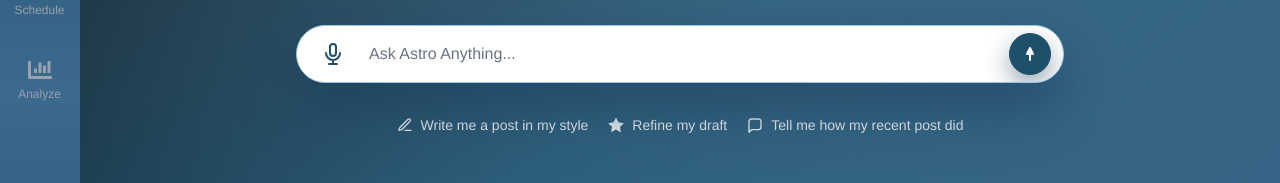
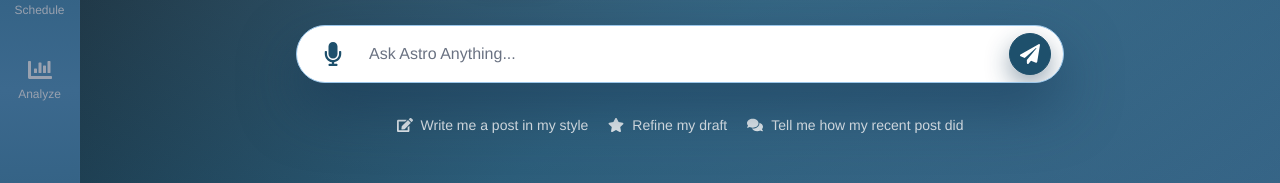
Before and after one commit to SimonNRisk/qtma25, a Next.js app in the folder frontend/: page /generate in a window 1280 px wide. Shown: the part 310-493 px from the top of the page. Built offline with nearby package versions, Linux system fonts and the light colour scheme; sample sign-in values are in the browser's storage.

Commit message:
chore: use react icons rather than inline svgs

```diff
--- a/frontend/src/app/generate/page.tsx
+++ b/frontend/src/app/generate/page.tsx
@@ -2,6 +2,7 @@
 
 import { useState } from 'react';
 import { AuthGuard } from '@/components/AuthGuard';
+import { FaMicrophone, FaPaperPlane, FaEdit, FaStar, FaComments } from 'react-icons/fa';
 
 type TabType = 'trending' | 'repackage' | 'chat';
 
@@ -90,14 +91,7 @@ export default function GeneratePage() {
                     className="pl-6 pr-4 py-4 text-brand-dark hover:opacity-80 transition-colors"
                     aria-label="Voice input"
                   >
-                    <svg className="w-6 h-6" fill="none" stroke="currentColor" viewBox="0 0 24 24">
-                      <path
-                        strokeLinecap="round"
-                        strokeLinejoin="round"
-                        strokeWidth={2}
-                        d="M19 11a7 7 0 01-7 7m0 0a7 7 0 01-7-7m7 7v4m0 0H8m4 0h4m-4-8a3 3 0 01-3-3V5a3 3 0 116 0v6a3 3 0 01-3 3z"
-                      />
-                    </svg>
+                    <FaMicrophone className="w-6 h-6" />
                   </button>
 
                   {/* Input Field */}
@@ -117,9 +111,7 @@ export default function GeneratePage() {
                     className="mr-3 p-2.5 bg-brand-dark hover:bg-brand-blue rounded-full transition-colors border border-brand-dark shadow-[0_10px_25px_rgba(20,56,84,0.45)]"
                     aria-label="Submit"
                   >
-                    <svg className="w-5 h-5 text-white" fill="currentColor" viewBox="0 0 20 20">
-                      <path d="M10 3a1 1 0 0 1 .894.553l3 6A1 1 0 0 1 13 11h-2v5a1 1 0 1 1-2 0v-5H7a1 1 0 0 1-.894-1.447l3-6A1 1 0 0 1 10 3z" />
-                    </svg>
+                    <FaPaperPlane className="w-5 h-5 text-white" />
                   </button>
                 </div>
               </div>
@@ -131,46 +123,21 @@ export default function GeneratePage() {
                 onClick={() => handleQuickPrompt('Write me a post in my style')}
                 className="flex items-center gap-2 hover:text-white transition-colors"
               >
-                <svg
-                  className="w-4 h-4"
-                  viewBox="0 0 24 24"
-                  fill="none"
-                  stroke="currentColor"
-                  strokeWidth="2"
-                  strokeLinecap="round"
-                  strokeLinejoin="round"
-                  aria-hidden="true"
-                >
-                  <path d="M12 20h9" />
-                  <path d="M16.5 3.5a2.121 2.121 0 1 1 3 3L7 19l-4 1 1-4 12.5-12.5z" />
-                </svg>
+                <FaEdit className="w-4 h-4" aria-hidden="true" />
                 <span>Write me a post in my style</span>
               </button>
               <button
                 onClick={() => handleQuickPrompt('Refine my draft')}
                 className="flex items-center gap-2 hover:text-white transition-colors"
               >
-                <svg className="w-4 h-4" viewBox="0 0 24 24" fill="currentColor" aria-hidden="true">
-                  <path d="M12 .587l3.668 7.431 8.2 1.193-5.934 5.786 1.402 8.171L12 18.896l-7.336 3.872 1.402-8.171L.132 9.211l8.2-1.193L12 .587z" />
-                </svg>
+                <FaStar className="w-4 h-4" aria-hidden="true" />
                 <span>Refine my draft</span>
               </button>
               <button
                 onClick={() => handleQuickPrompt('Tell me how my recent post did')}
                 className="flex items-center gap-2 hover:text-white transition-colors"
               >
-                <svg
-                  className="w-4 h-4"
-                  viewBox="0 0 24 24"
-                  fill="none"
-                  stroke="currentColor"
-                  strokeWidth="2"
-                  strokeLinecap="round"
-                  strokeLinejoin="round"
-                  aria-hidden="true"
-                >
-                  <path d="M21 15a4 4 0 0 1-4 4H7l-4 4V7a4 4 0 0 1 4-4h10a4 4 0 0 1 4 4z" />
-                </svg>
+                <FaComments className="w-4 h-4" aria-hidden="true" />
                 <span>Tell me how my recent post did</span>
               </button>
             </div>
```
